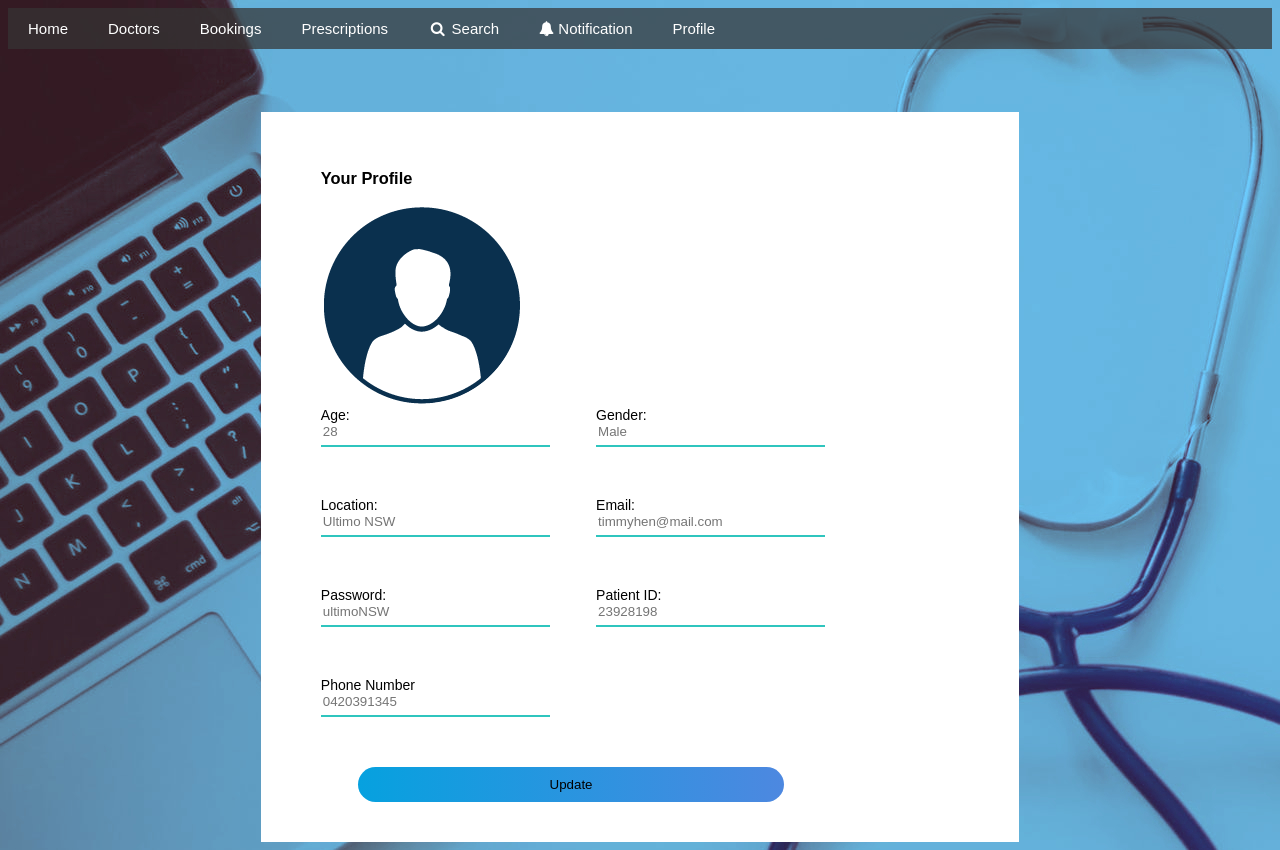
After one commit to VP1996/SES1A-TM-5, a PHP site: page /PatientProfile.html in a window 1280 px wide. The commit adds this page. Run offline with PHP 8.4, Linux system fonts and the light colour scheme.

Commit message:
doctor/patient profile page

```diff
--- /dev/null
+++ b/docbook/PatientProfile.html
@@ -0,0 +1,229 @@
+<!DOCTYPE html>
+
+<html>
+
+
+<link rel="stylesheet" href="https://cdnjs.cloudflare.com/ajax/libs/font-awesome/4.7.0/css/font-awesome.min.css">
+<link href="https://fonts.googleapis.com/css2?family=Balsamiq+Sans:wght@400;700&display=swap" rel="stylesheet">
+
+
+
+
+   <!-- <header style="top: 0;">
+    <div style="top: 0; width: 30px;">
+    <a href="HomePage.html">
+        <img src="./img/docbook-logo.png" />
+        </a>
+    </div>
+    </header>
+--->
+<style>
+
+
+
+
+
+.profile{
+    background-color: white;
+    display:flex;
+    flex-basis: 60%;
+    padding: 40px 60px;
+    outline: blue;
+
+
+}
+
+
+
+/* Style the navigation bar */
+.navbar {
+  width: 100%;
+  background-color: rgba(53, 52, 52, 0.719);
+  overflow: auto;
+
+}
+
+/* Navbar links */
+.navbar a {
+  float: left;
+  text-align: center;
+  padding-top: 12px;
+  padding-bottom: 12px;
+  padding-left: 20px;
+  padding-right: 20px;
+  color: white;
+  text-decoration: none;
+  font-size: 15px;
+}
+
+/* Navbar links on mouse-over */
+.navbar a:hover {
+  background-color: rgba(0, 0, 0, 0.658);
+}
+
+/* Current/active navbar link */
+.navbar a:active {
+  background-color: rgba(6, 149, 216, 0.5);
+  box-shadow: 0 5px #666;
+  transform: translate();
+}
+
+
+
+.box{
+    width:60%;
+    margin-left: 20%;
+    margin-right: 20%;
+    margin-top: 5%;
+}
+
+img {
+  border-radius: 50%;
+}
+
+
+
+.input-row{
+    display: flex;
+    justify-content: space-between;
+    margin-bottom: 50px;
+    position: relative;
+
+}
+
+
+.input-row .input-group{
+
+
+    flex-basis: 45%;
+
+}
+
+input{
+
+    width: 100%;
+    border:none;
+    border-bottom: 2px solid  rgb(47, 197, 190);
+    outline: none;
+    padding-bottom: 6px;
+}
+
+body {
+  background-image: url("./img/docbook-bg1.jpg");
+
+  font-size: 14px;
+    font-family: Arial;
+
+}
+.submit-btn{
+
+width: 85%;
+padding: 10px 30px;
+cursor: pointer;
+display: block;
+margin: auto;
+background: linear-gradient( to right, rgb(6, 161, 223), rgb(77, 136, 224));
+border: 0;
+outline: none;
+border-radius: 30px;
+
+}
+
+
+
+</style>
+
+<body>
+
+    <div class="navbar">
+         <a href="HomePage.html">Home</a>
+            <a href="Doctors.html">Doctors</a>
+            <a href="Bookings.html">Bookings</a>
+            <a href="Prescriptions.html">Prescriptions</a>
+            <a href="#"><i class="fa fa-fw fa-search"></i> Search</a>
+            <a href="#"> <i class="fa fa-bell" aria-hidden="true"></i> Notification</a>
+            <a href="Profilepage.html">Profile</a>
+      </div>
+
+    <div class='box'>
+
+     <div class="profile">
+      <div class="image">
+        <h3>Your Profile</h3>
+        <img src="./img/download.png" alt="Timmy Hen">
+        <form>
+
+      <div class="input-row">
+
+        <div class="input-group">
+        <label>Age:</label>
+        <input type="text" placeholder="28">
+         </div>
+
+         <div class="input-group">
+            <label>Gender:</label>
+            <input type="text" placeholder="Male">
+             </div>
+
+
+            </div>
+
+            <div class="input-row">
+
+         <div class="input-group">
+                <label>Location:</label>
+                <input type="text" placeholder="Ultimo NSW">
+                 </div>
+
+
+
+     <div class="input-group">
+         <label>Email:</label>
+        <input type="email" placeholder="timmyhen@mail.com">
+        </div>
+    </div>
+
+
+    <div class="input-row">
+        <div class="input-group">
+            <label>Password:</label>
+           <input type="password" placeholder="ultimoNSW" >
+           </div>
+
+           <div class="input-group">
+            <label>Patient ID:</label>
+           <input type="text" placeholder="23928198">
+           </div>
+
+        </div>
+
+        <div class="input-row">
+           <div class="input-group">
+            <label>Phone Number</label>
+           <input type="text" placeholder="0420391345">
+           </div>
+         </div>
+
+
+
+
+    <button type="submit" class="submit-btn">Update</button>
+
+        </form>
+
+
+
+
+</div>
+     </div>
+    </div>
+
+
+
+
+
+</body>
+
+
+
+    </html>
```
Also changed, not shown: docbook/DoctorProfile.html (added, +229 -0 lines), docbook/Profilepage.html (deleted, +0 -33 lines), docbook/css/style.css (+5 -2 lines), docbook/img/docbook-bg1.jpg (added), docbook/img/download.png (added).
